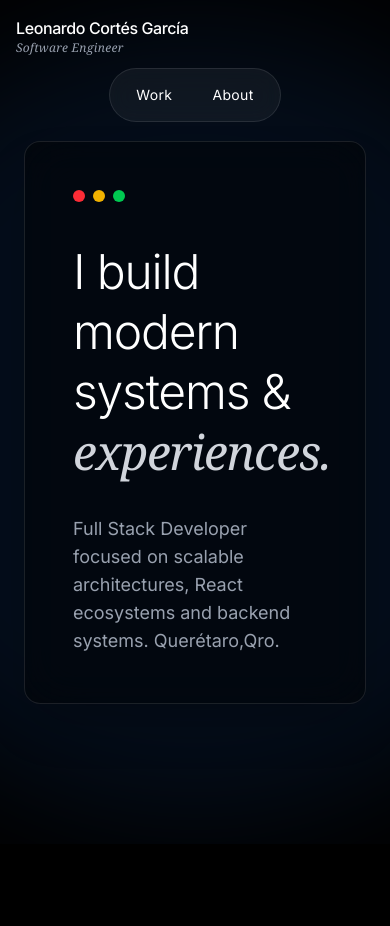
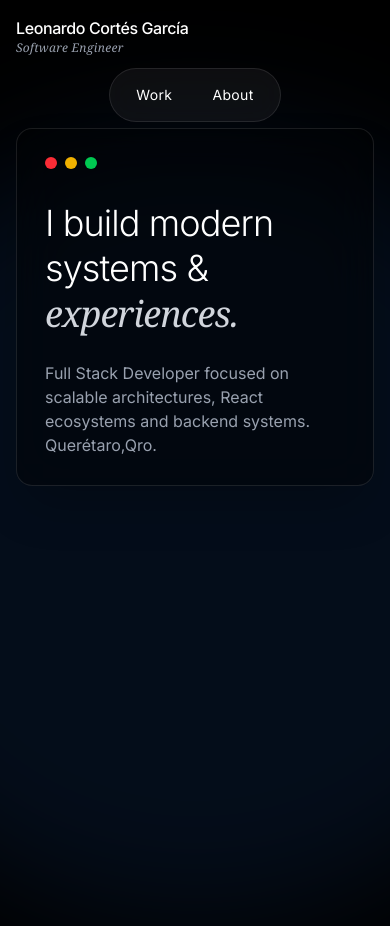
Before and after one commit to LeonardoCG26/Portafolio, a React (Vite) app in the folder client/: page / in a window 390 px wide. Shown: the top 926 px of the page. Before the commit the page ends 844 px from the top, so only its background shows below. Built offline with nearby package versions, Linux system fonts and the light colour scheme.

Commit message:
Improve mobile navbar and hero spacing

```diff
--- a/client/src/components/InteractiveHero.jsx
+++ b/client/src/components/InteractiveHero.jsx
@@ -2,16 +2,16 @@ import { motion } from "framer-motion";
 
 export default function InteractiveHero() {
   return (
-    <section className="relative h-screen bg-black flex items-center justify-center px-6 text-white">
+    <section className="relative min-h-screen bg-black flex items-start sm:items-center justify-center px-4 sm:px-6 pt-32 sm:pt-24 pb-10 text-white">
 
       {/* Glow sutil */}
       <div className="absolute w-[800px] h-[800px] bg-blue-500/10 rounded-full blur-3xl" />
 
       {/* Ventana estilo mac */}
-      <div className="relative bg-black/40 backdrop-blur-xl border border-white/10 rounded-2xl shadow-2xl max-w-5xl w-full p-12">
+      <div className="relative bg-black/40 backdrop-blur-xl border border-white/10 rounded-2xl shadow-2xl max-w-5xl w-full p-7 sm:p-12">
 
         {/* Barra superior macOS */}
-        <div className="flex gap-2 mb-10">
+        <div className="flex gap-2 mb-8 sm:mb-10">
           <div className="w-3 h-3 bg-red-500 rounded-full" />
           <div className="w-3 h-3 bg-yellow-500 rounded-full" />
           <div className="w-3 h-3 bg-green-500 rounded-full" />
@@ -22,7 +22,7 @@ export default function InteractiveHero() {
           initial={{ opacity: 0 }}
           animate={{ opacity: 1 }}
           transition={{ duration: 1 }}
-          className="text-5xl md:text-7xl font-light leading-tight tracking-tight"
+          className="text-4xl sm:text-5xl md:text-7xl font-light leading-tight tracking-tight"
         >
           I build modern
           <br />
@@ -32,7 +32,7 @@ export default function InteractiveHero() {
           </span>
         </motion.h1>
 
-        <p className="mt-8 text-lg text-gray-400 max-w-2xl">
+        <p className="mt-6 sm:mt-8 text-base sm:text-lg text-gray-400 max-w-2xl">
           Full Stack Developer focused on scalable architectures,
           React ecosystems and backend systems. Querétaro,Qro.
         </p>
```
